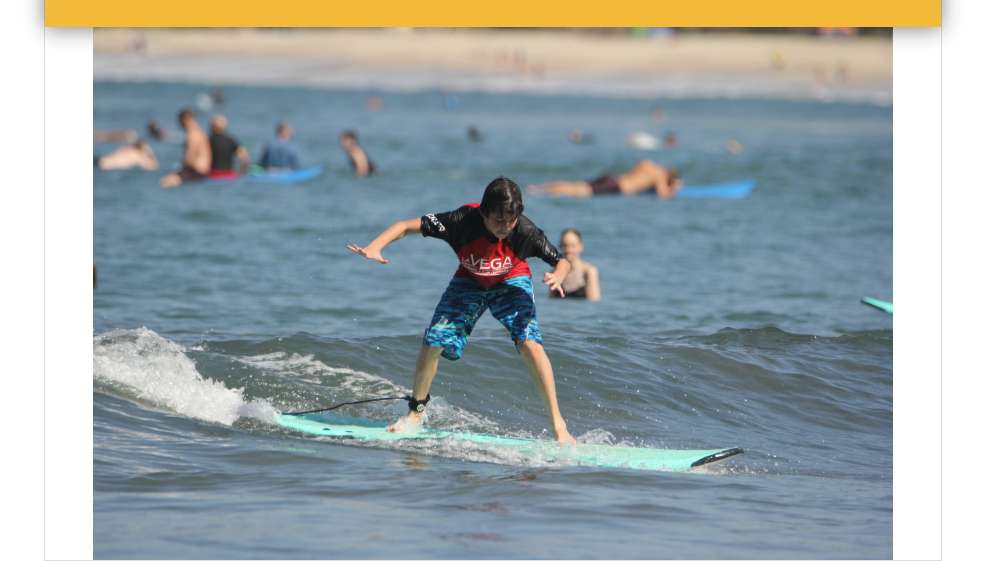
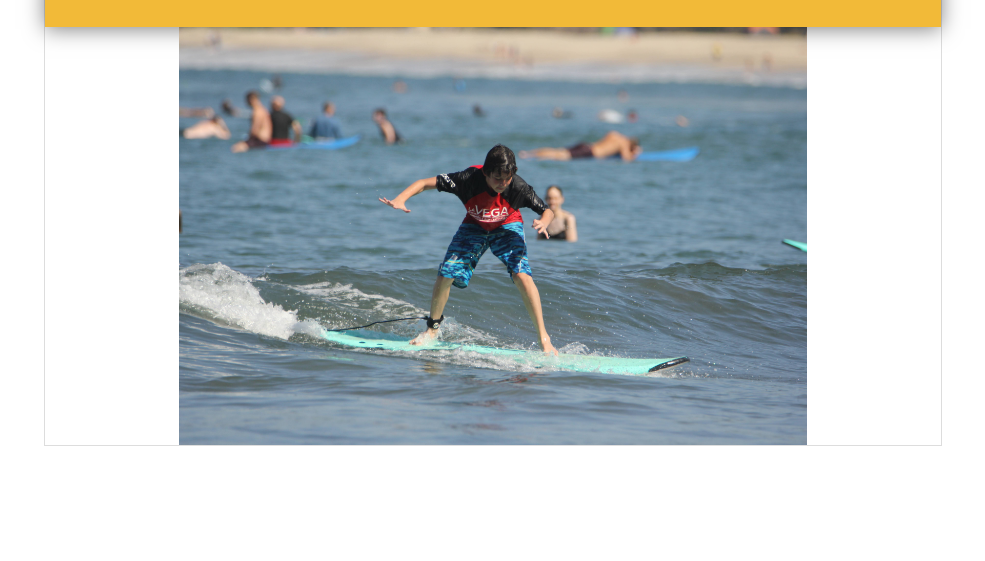
Before and after one commit to enriquerabelltalamantes/portafolio, a plain HTML site: page index.html in a window 1280 px wide. Shown: the part 266-827 px from the top of the page, without its empty margins (147-1132 px from the left). After the commit the page ends 800 px from the top, so only its background shows below. Drawn offline with Linux system fonts and the light colour scheme.

Commit message:
correcion de imagen

```diff
--- a/css/estilos.css
+++ b/css/estilos.css
@@ -8,7 +8,7 @@ body
 }
 #imagen
 {
-    width: 800px;
+    width: 70%;
     vertical-align: middle;
     }
 #cabecera
```
